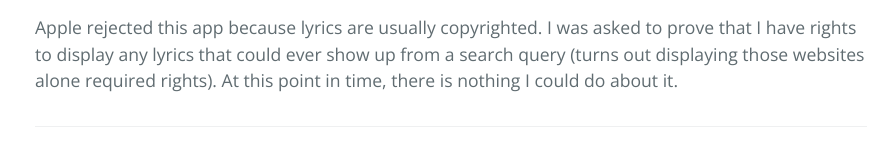
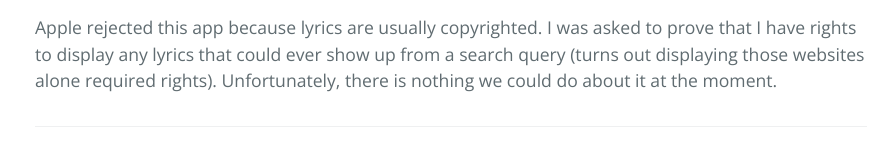
Before and after one commit to tomtclai/Instant-Lyrics, a plain HTML site: page index.html in a window 1280 px wide. Shown: the part 1424-1568 px from the top of the page, without its empty margins (189-1084 px from the left). Drawn offline with nearby package versions, Linux system fonts and the light colour scheme.

Commit message:
Update index.html

```diff
--- a/index.html
+++ b/index.html
@@ -51,7 +51,7 @@
       Why is this not on the App store?
     </h1>
     <p>
-      Apple rejected this app because lyrics are usually copyrighted. I was asked to prove that I have rights to display any lyrics that could ever show up from a search query (turns out displaying those websites alone required rights). At this point in time, there is nothing I could do about it.
+      Apple rejected this app because lyrics are usually copyrighted. I was asked to prove that I have rights to display any lyrics that could ever show up from a search query (turns out displaying those websites alone required rights). Unfortunately, there is nothing we could do about it at the moment.
     </p>
 
 
```
